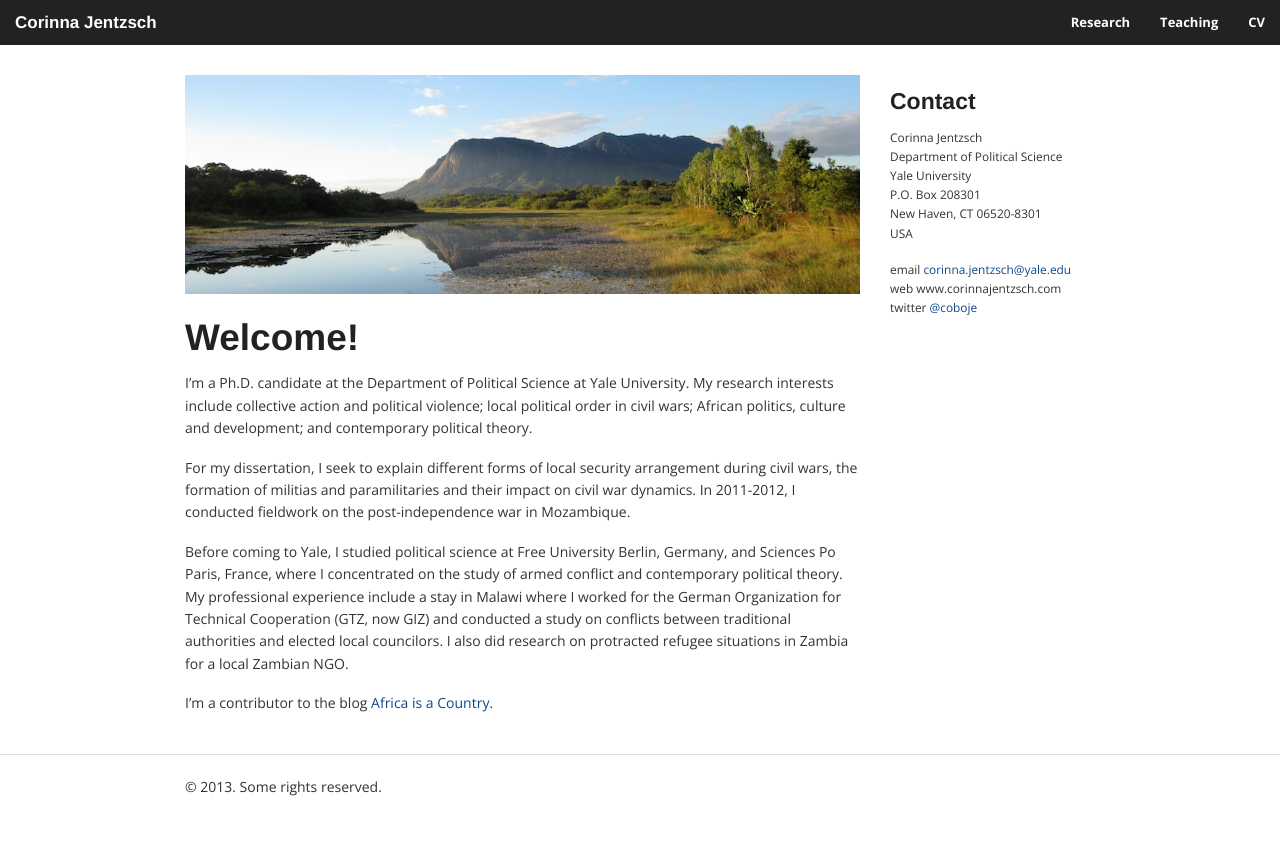
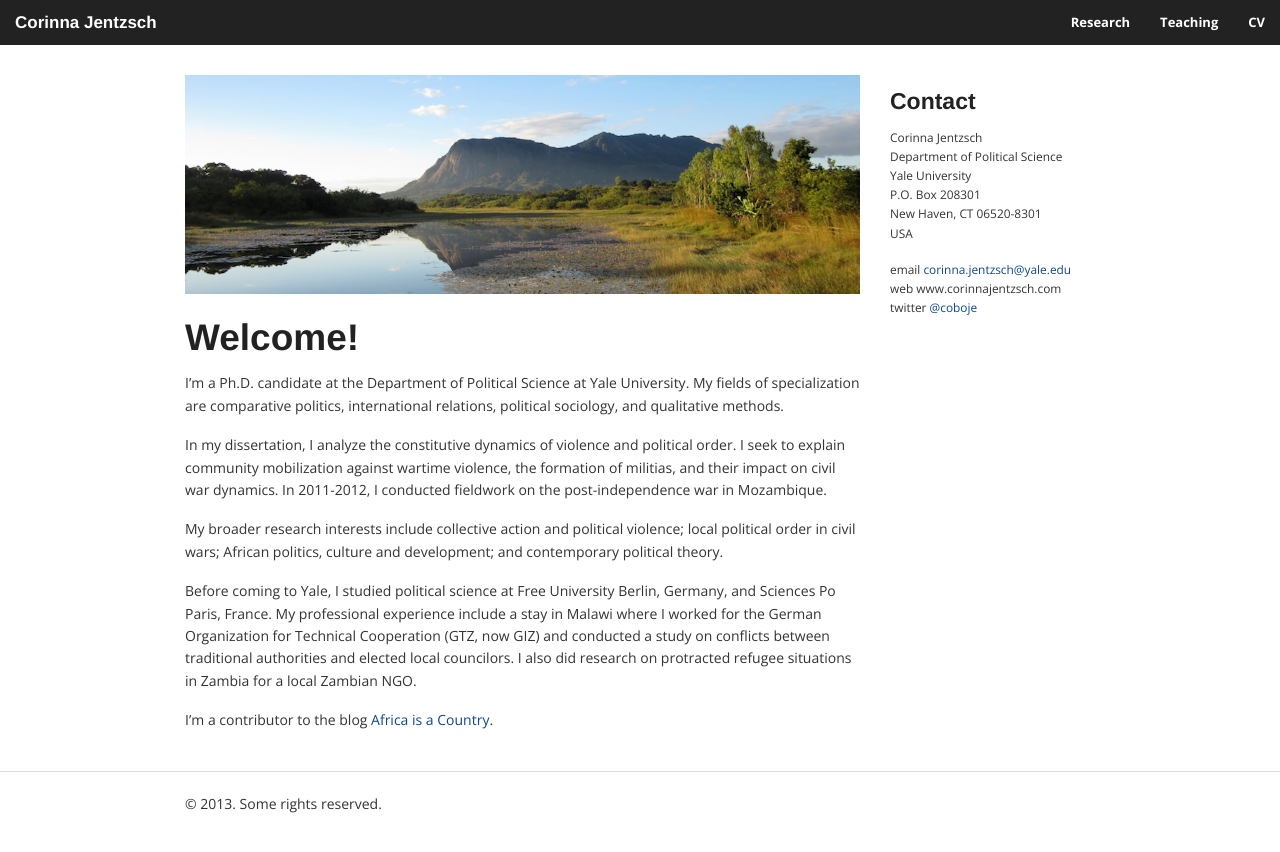
Before and after one commit to corinnajentzsch/corinnajentzsch.github.io, a Jekyll site: the page built from index.md, in a window 1280 px wide. Shown: the top 852 px of the page. Built offline with Jekyll 4.4.1, drawn with Linux system fonts in a browser that asks for light colours; nearby versions of some CDN libraries; library files that are not in the unit come from our copies.

Commit message:
Updated index.md

```diff
--- a/index.md
+++ b/index.md
@@ -8,10 +8,12 @@ published: true
 
 ## Welcome!
 
-I’m a Ph.D. candidate at the Department of Political Science at Yale University. My research interests include collective action and political violence; local political order in civil wars; African politics, culture and development; and contemporary political theory.
+I’m a Ph.D. candidate at the Department of Political Science at Yale University. My fields of specialization are comparative politics, international relations, political sociology, and qualitative methods.
 
-For my dissertation, I seek to explain different forms of local security arrangement during civil wars, the formation of militias and paramilitaries and their impact on civil war dynamics. In 2011-2012, I conducted fieldwork on the post-independence war in Mozambique.
+In my dissertation, I analyze the constitutive dynamics of violence and political order. I seek to explain community mobilization against wartime violence, the formation of militias, and their impact on civil war dynamics. In 2011-2012, I conducted fieldwork on the post-independence war in Mozambique.
 
-Before coming to Yale, I studied political science at Free University Berlin, Germany, and Sciences Po Paris, France, where I concentrated on the study of armed conflict and contemporary political theory. My professional experience include a stay in Malawi where I worked for the German Organization for Technical Cooperation (GTZ, now GIZ) and conducted a study on conflicts between traditional authorities and elected local councilors. I also did research on protracted refugee situations in Zambia for a local Zambian NGO.
+My broader research interests include collective action and political violence; local political order in civil wars; African politics, culture and development; and  contemporary political theory.
+
+Before coming to Yale, I studied political science at Free University Berlin, Germany, and Sciences Po Paris, France. My professional experience include a stay in Malawi where I worked for the German Organization for Technical Cooperation (GTZ, now GIZ) and conducted a study on conflicts between traditional authorities and elected local councilors. I also did research on protracted refugee situations in Zambia for a local Zambian NGO.
 
 I’m a contributor to the blog [Africa is a Country](http://africasacountry.com/ "Africa is a Country").
```
